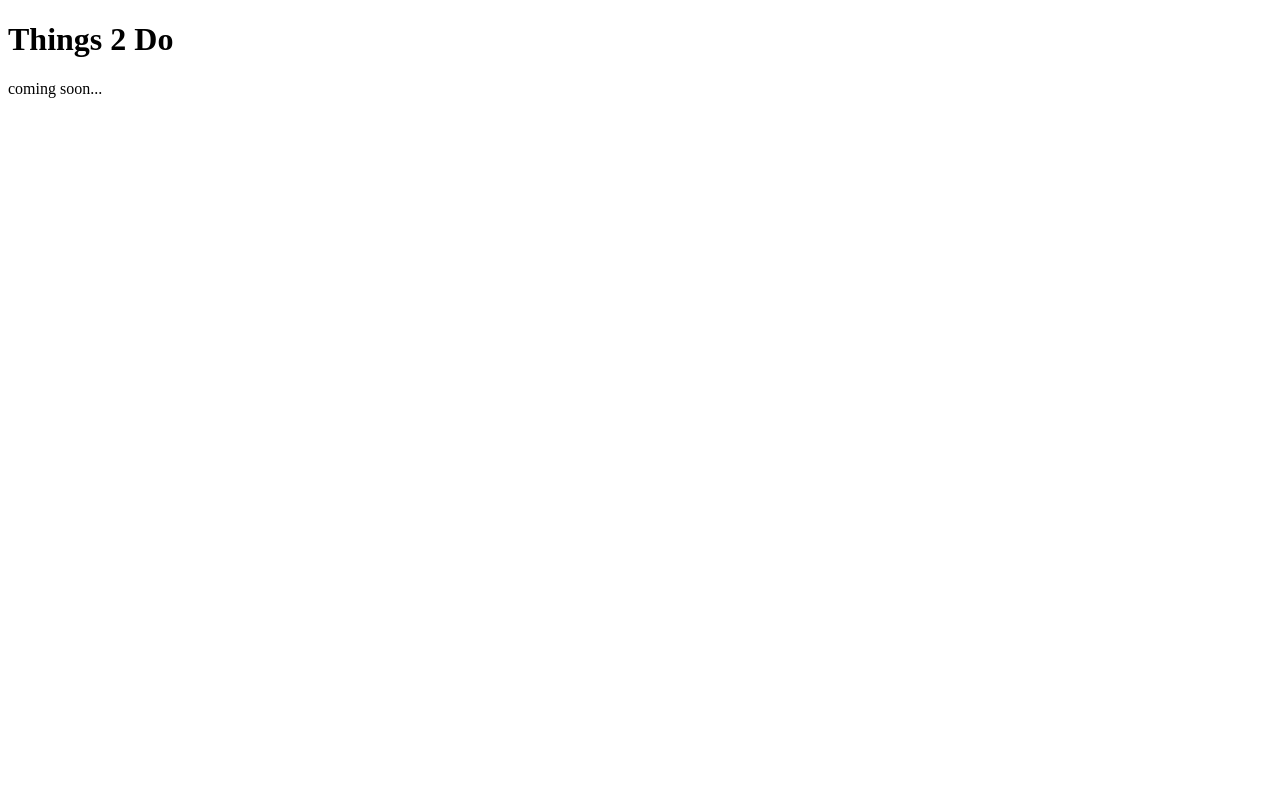
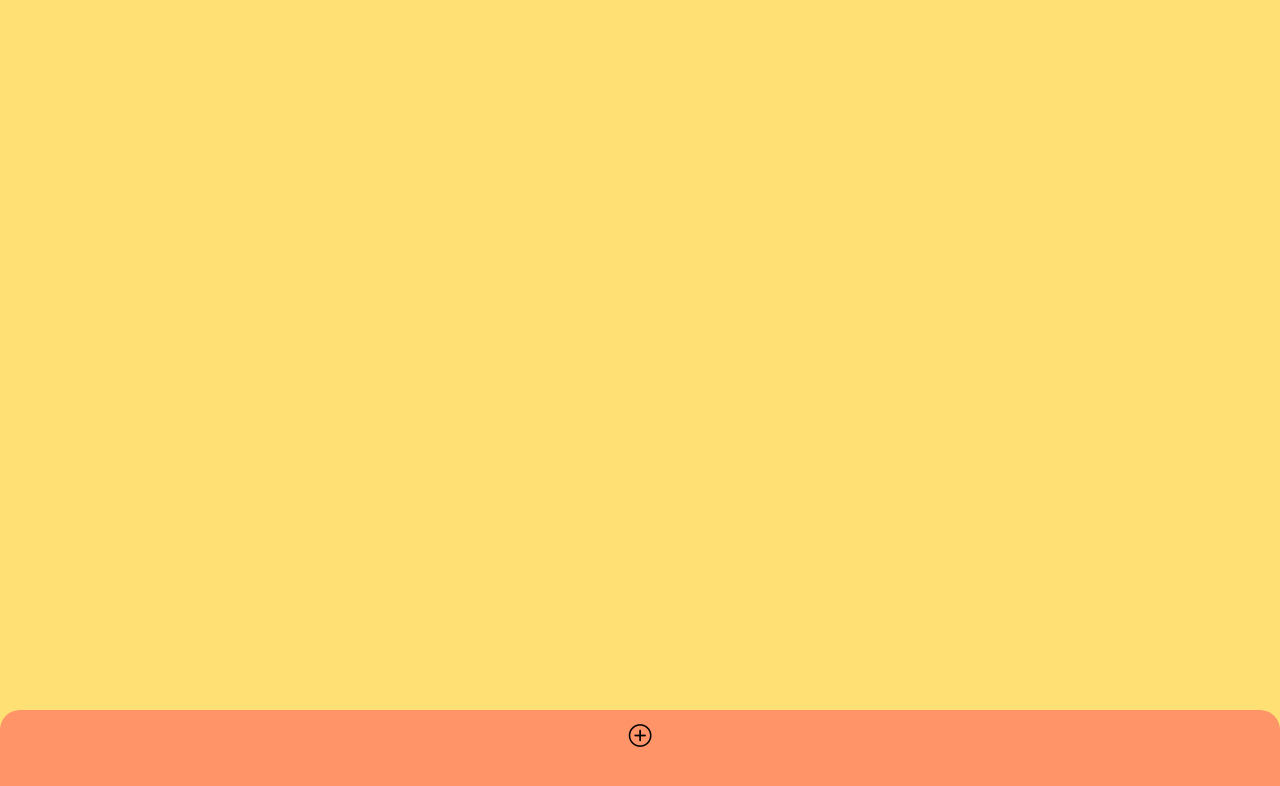
Before and after one commit to tdmphuthi/things-to-do, an Angular app: page /todo in a window 1280 px wide. Shown: the top 786 px of the page. Built offline with nearby package versions, Linux system fonts and the light colour scheme.

Commit message:
add todo list view and addition support

```diff
--- a/src/app/app.module.ts
+++ b/src/app/app.module.ts
@@ -4,6 +4,7 @@ import { NgModule } from '@angular/core';
 import { AppRoutingModule } from './app-routing.module';
 import { AppComponent } from './app.component';
 import { TodoListComponent } from './todo-list/todo-list.component';
+import {ReactiveFormsModule} from '@angular/forms';
 
 @NgModule({
   declarations: [
@@ -12,7 +13,8 @@ import { TodoListComponent } from './todo-list/todo-list.component';
   ],
   imports: [
     BrowserModule,
-    AppRoutingModule
+    AppRoutingModule,
+    ReactiveFormsModule
   ],
   providers: [],
   bootstrap: [AppComponent]
--- a/src/app/todo-list/todo-list.component.html
+++ b/src/app/todo-list/todo-list.component.html
@@ -1,2 +1,20 @@
-<h1>Things 2 Do</h1>
-<p>coming soon...</p>
+<div class="container" [ngClass]="(isAdding === true) ? 'modal-background': ''">
+  <ul class="list-container">
+    <li class="list-item-container" *ngFor="let item of todoList">
+      <input id='label-{{todoList.indexOf(item)}}' type='checkbox'/>
+      <label for='label-{{todoList.indexOf(item)}}'>
+        <p> {{item}}</p>
+      </label>
+    </li>
+  </ul>
+  <div class="add-item-container">
+    <button (click)="isAdding = isAdding ? false : true">
+      <i *ngIf="isAdding" class="icon ion-ios-close-circle-outline"></i>
+      <i *ngIf="!isAdding" class="icon ion-ios-add-circle-outline"></i>
+    </button>
+    <div class="add-item-form" *ngIf="isAdding">
+      <textarea autofocus rows="10" [formControl]="newItem"></textarea>
+      <button (click)="add(newItem.value)">Save</button>
+    </div>
+  </div>
+</div>
--- a/src/app/todo-list/todo-list.component.scss
+++ b/src/app/todo-list/todo-list.component.scss
@@ -0,0 +1,104 @@
+ul{
+  list-style: none;
+  margin: 0;
+  padding: 0;
+}
+
+input[type=checkbox] {
+  display: none;
+}
+
+label{
+  height: 60px;
+  width: 100%;
+  display: block;
+  border-bottom: 0.2px solid #5a5a5a;
+  color: black;
+  text-transform: capitalize;
+  font-weight: 400;
+  font-size: 14px;
+  letter-spacing: 1px;
+  transition: all 0.7s ease;
+  position: relative;
+  padding: 5px 5px 5px 70px;
+  box-sizing: border-box;
+  -moz-box-sizing: border-box;
+  -webkit-box-sizing: border-box;
+}
+
+label:before{
+  content:"";
+  width: 20px;
+  height: 20px;
+  border: 1px solid #000000;
+  display: block;
+  position: absolute;
+  border-radius: 100%;
+  left: 20px;
+  top: 30%;
+  transition: border 0.7s ease;
+}
+
+input:checked {
+  background: #2C3E50;
+  border-bottom: 1px solid #34495E;
+  color: #1ABC9C;
+}
+
+.add-item-container {
+  padding-top: 10px;
+  position: absolute;
+  z-index: 99;
+  bottom: 0;
+  width: 100%;
+  height: 10%;
+
+  text-align: center;
+
+  background-color: #FF9469;
+  border-top-left-radius: 20px;
+  border-top-right-radius: 20px;
+  border: none;
+
+  button {
+    background: none;
+    border: none;
+    font-size: 28px;
+    font-weight: 200;
+  }
+}
+
+.add-item-form {
+  text-align: center;
+  margin: 0 10px;
+  textarea {
+    caret-color: white;
+    color: white;
+    background-color: transparent;
+    border: 0px solid;
+    font-size: 14pt;
+    width: 90%;
+    height: 80%;
+  }
+
+  textarea:focus {
+    outline: none;
+  }
+
+  button {
+    margin-top: 10px;
+    width: 90%;
+    padding: 15px;
+    font-size: 14pt;
+    font-weight: normal;
+    background-color: #FEE074;
+    border: none;
+
+  }
+}
+
+.modal-background {
+  .add-item-container {
+    height: 50%;
+  }
+}
--- a/src/app/todo-list/todo-list.component.ts
+++ b/src/app/todo-list/todo-list.component.ts
@@ -1,4 +1,5 @@
 import { Component, OnInit } from '@angular/core';
+import {FormControl} from '@angular/forms';
 
 @Component({
   selector: 'app-todo-list',
@@ -6,10 +7,23 @@ import { Component, OnInit } from '@angular/core';
   styleUrls: ['./todo-list.component.scss']
 })
 export class TodoListComponent implements OnInit {
+  private todoList: string[];
+  private isAdding = false;
+  newItem = new FormControl('');
 
   constructor() { }
 
   ngOnInit() {
+    // Read from local storage
+    this.todoList = JSON.parse(window.localStorage.getItem('todo-list')) || [];
   }
 
+  add(item) {
+    this.todoList.push(item);
+    this.isAdding = false;
+    this.newItem.reset();
+
+    // Write to local storage
+    window.localStorage.setItem('todo-list', JSON.stringify(this.todoList));
+  }
 }
--- a/src/index.html
+++ b/src/index.html
@@ -2,10 +2,12 @@
 <html lang="en">
 <head>
   <meta charset="utf-8">
-  <title>DevopsDemoWeb</title>
+  <meta name="viewport" content= "width=device-width, user-scalable=no">
+  <title>Things To Do</title>
   <base href="/">
   <meta name="viewport" content="width=device-width, initial-scale=1">
   <link rel="icon" type="image/x-icon" href="favicon.ico">
+  <link href="https://unpkg.com/ionicons@4.5.10-0/dist/css/ionicons.min.css" rel="stylesheet">
 </head>
 <body>
   <app-root></app-root>
--- a/src/styles.scss
+++ b/src/styles.scss
@@ -1 +1,6 @@
-/* You can add global styles to this file, and also import other style files */
+body {
+  height: 100%;
+  margin: 0;
+  font-family:  sans-serif;
+  background-color: #FEE074;
+}
```
Also changed, not shown: 2 other files (tests, documents, lock files or other folders).
